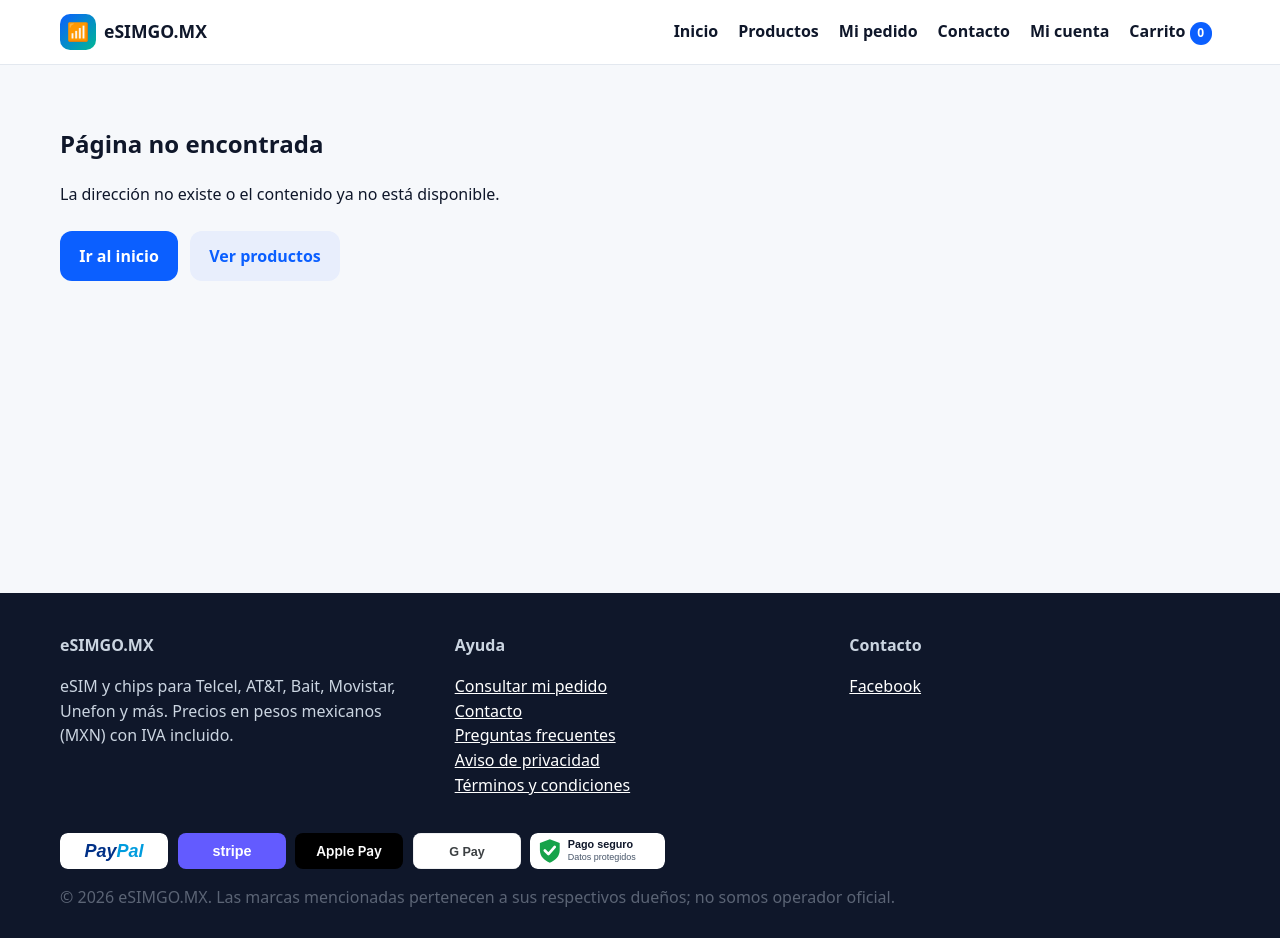
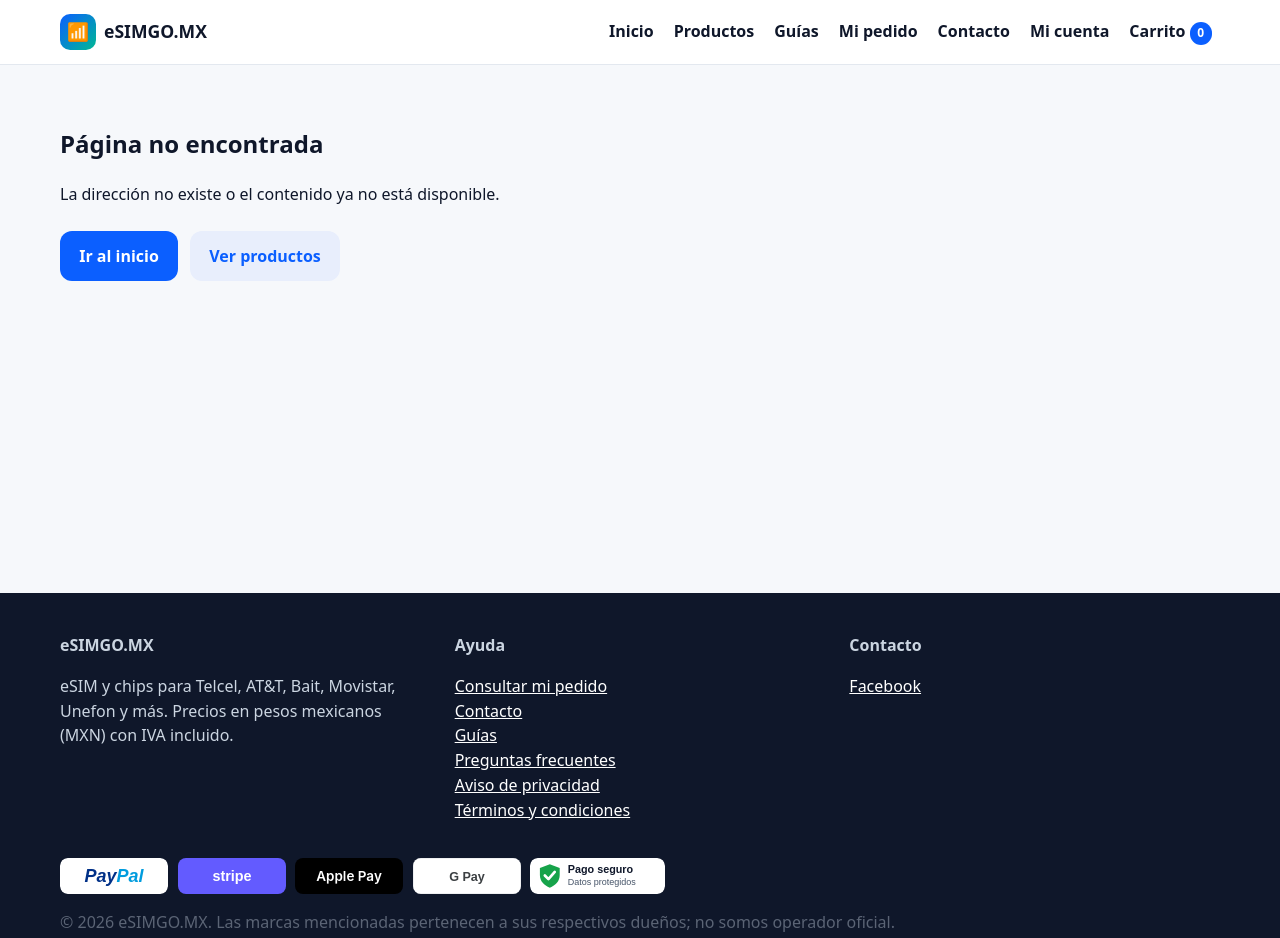
Before and after one commit to redsagsm-bot/tiendanode, a website: page public/404.html in a window 1280 px wide. Shown: the top 938 px of the page. Drawn offline with Linux system fonts and the light colour scheme; no server answers.

Commit message:
Agregar enlace Guías en devoluciones y 404

```diff
--- a/public/404.html
+++ b/public/404.html
@@ -19,6 +19,7 @@
     <div class="menu" id="menu">
       <a href="/">Inicio</a>
       <a href="productos.html">Productos</a>
+      <a href="/guias">Guías</a>
       <a href="estado.html">Mi pedido</a>
       <a href="contacto.html">Contacto</a>
       <a href="carrito.html">Carrito <span class="badge" data-cart-count>0</span></a>
@@ -37,7 +38,7 @@
 <footer class="site-footer">
   <div class="container cols">
     <div><strong data-store-name>{tienda}</strong><p>eSIM y chips para Telcel, AT&amp;T, Bait, Movistar, Unefon y más. Precios en pesos mexicanos (MXN) con IVA incluido.</p></div>
-    <div><strong>Ayuda</strong><p><a href="estado.html">Consultar mi pedido</a><br><a href="contacto.html">Contacto</a><br><a href="/#faq">Preguntas frecuentes</a><br><a href="aviso-privacidad.html">Aviso de privacidad</a><br><a href="terminos.html">Términos y condiciones</a></p></div>
+    <div><strong>Ayuda</strong><p><a href="estado.html">Consultar mi pedido</a><br><a href="contacto.html">Contacto</a><br><a href="/guias">Guías</a><br><a href="/#faq">Preguntas frecuentes</a><br><a href="aviso-privacidad.html">Aviso de privacidad</a><br><a href="terminos.html">Términos y condiciones</a></p></div>
     <div><strong>Contacto</strong><p id="footer-wa"></p><p id="footer-email"></p></div>
   </div>
   <div class="container"><p class="muted">© <span id="year">2026</span> <span data-store-name>{tienda}</span>. Las marcas mencionadas pertenecen a sus respectivos dueños; no somos operador oficial.</p></div>
```
Also changed, not shown: public/devoluciones.html (+2 -1 lines).
